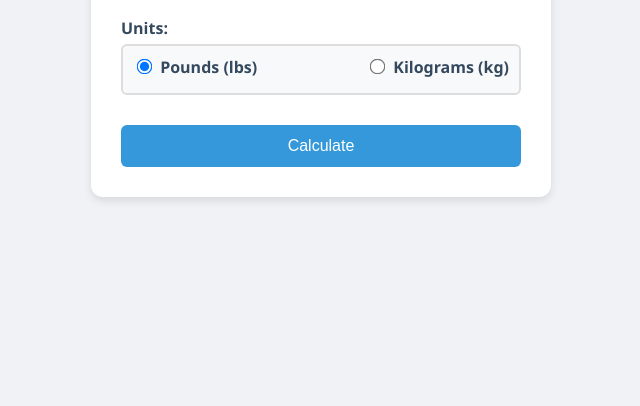
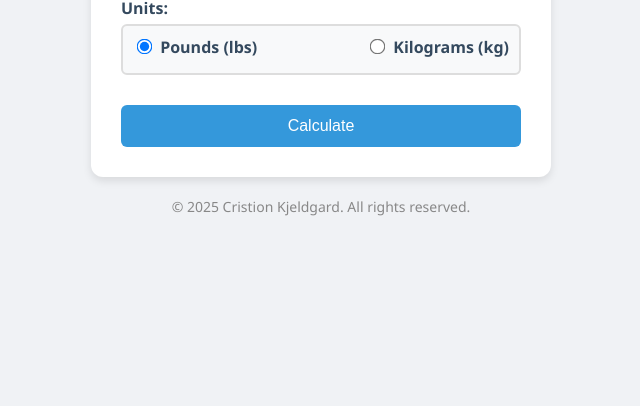
Before and after one commit to neokatin/dph-calculator, a plain HTML site: page index.html in a window 1280 px wide. Shown: the part 394-800 px from the top of the page, without its empty margins (319-959 px from the left). Drawn offline with Linux system fonts and the light colour scheme.

Commit message:
Update index.html

```diff
--- a/index.html
+++ b/index.html
@@ -9,6 +9,7 @@
             font-family: 'Segoe UI', Tahoma, sans-serif;
             background-color: #f0f2f5;
             display: flex;
+            flex-direction: column;
             justify-content: center;
             align-items: center;
             height: 100vh;
@@ -94,6 +95,12 @@
             font-size: 18px;
             margin: 8px 0;
         }
+        footer {
+            text-align: center;
+            margin-top: 20px;
+            font-size: 14px;
+            color: #888;
+        }
     </style>
 </head>
 <body>
@@ -128,6 +135,10 @@
         </div>
     </div>
 
+    <footer>
+        &copy; 2025 Cristion Kjeldgard. All rights reserved.
+    </footer>
+
     <script>
         function roundTo25(value) {
             return Math.round(value / 25) * 25;
@@ -141,7 +152,6 @@
             let weight = parseFloat(weightInput.value);
             let units = document.querySelector('input[name="units"]:checked').value;
 
-            // Clear previous results and errors
             errorMessage.style.display = "none";
             resultsDiv.style.display = "none";
 
@@ -161,7 +171,6 @@
             const a2 = roundTo25(2.92 * weight + 147);
             const n = roundTo25(2.5 * weight + 379);
 
-            // Update the results
             document.getElementById("threshold").textContent = `${h} mg (${roundTo25(h)} mg)`;
             document.getElementById("minor_av").textContent = `${t} mg (${roundTo25(t)} mg)`;
             document.getElementById("major_av").textContent = `${m} mg (${roundTo25(m)} mg)`;
@@ -170,11 +179,7 @@
 
             resultsDiv.style.display = "block";
         }
-    <web page.
-
-<footer style="text-align:center; margin-top:20px; font-size:14px; color:#888;">
-        &copy; 2025 Cristion Kjeldgard. All rights reserved.
-    </footer>
+    </script>
 
 </body>
 </html>
```
